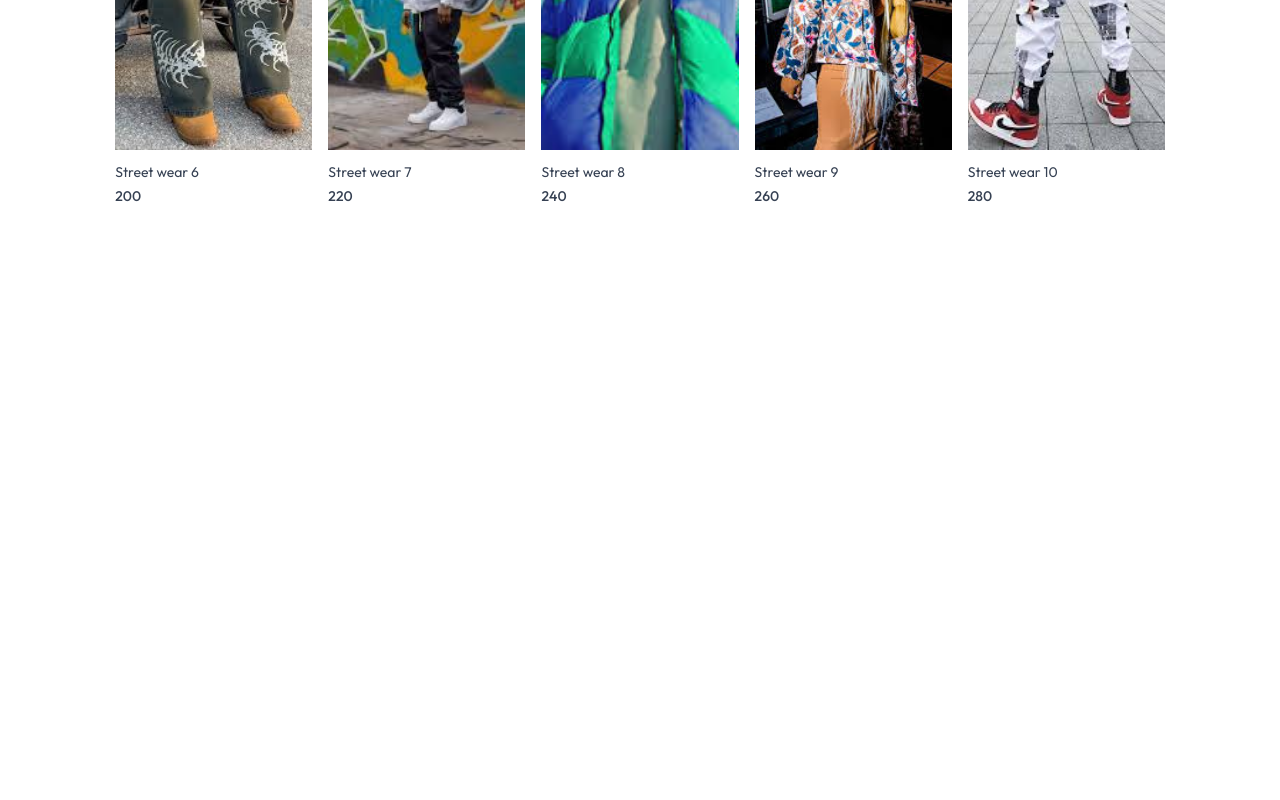
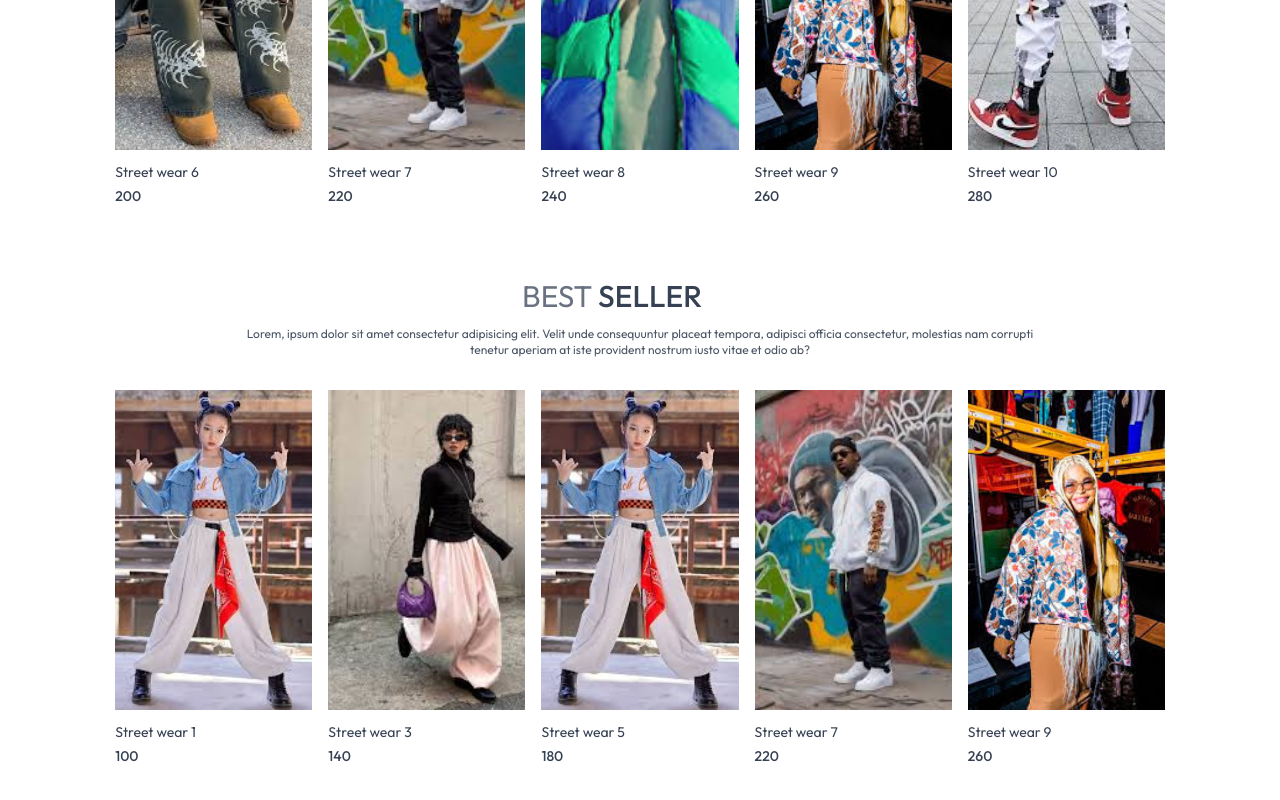
Before and after one commit to Sainrai0suiiiii/Ecommerce, a React (Vite) app in the folder frontend/: page / in a window 1280 px wide. Shown: the part 1446-2246 px from the top of the page. Before the commit the page ends 1692 px from the top, so only its background shows below. Built offline with nearby package versions, Linux system fonts and the light colour scheme.

Commit message:
adding best seller component in home page

```diff
--- /dev/null
+++ b/frontend/src/components/BestSeller.jsx
@@ -0,0 +1,39 @@
+import { useContext, useEffect, useState } from 'react'
+import { ShopContext } from '../context/ShopContext'
+import ProductItem from './ProductItem'
+import Title from './Title'
+
+const BestSeller = () => {
+  const { products } = useContext(ShopContext)
+  const [bestSeller, setBestSeller] = useState([])
+
+  useEffect(() => {
+    const bestProduct = products.filter((item) => item.bestseller)
+    setBestSeller(bestProduct.slice(0, 5))
+  }, [products])
+
+  return (
+    <div className='my-10'>
+      <div className='text-center text-3xl py-8'>
+        <Title text1={'BEST'} text2={'SELLER'} />
+        <p className=' w-3/4 m-auto text-xs sm:text-md:text-base text-gray-600'>
+          Lorem, ipsum dolor sit amet consectetur adipisicing elit. Velit unde consequuntur placeat tempora, adipisci officia consectetur, molestias nam corrupti tenetur aperiam at iste provident nostrum iusto vitae et odio ab?
+        </p>
+      </div>
+
+      <div className='grid grid-cols-2 sm:grid-cols-3 md:grid-cols-4 lg:grid-cols-5 gap-4 gap-y-6'>
+        {bestSeller.map((item, index) => (
+          <ProductItem
+            key={item._id ?? index}
+            id={item._id}
+            name={item.name}
+            image={item.image}
+            price={item.price}
+          />
+        ))}
+      </div>
+    </div>
+  )
+}
+
+export default BestSeller
--- a/frontend/src/pages/Home.jsx
+++ b/frontend/src/pages/Home.jsx
@@ -1,13 +1,16 @@
 import React from 'react'
 import Hero from '../components/Hero'
 import LatestCollection from '../components/LatestCollection'
-const home = () => {
+import BestSeller from '../components/BestSeller'
+
+const Home = () => {
   return (
     <div>
-      <Hero/>
-      <LatestCollection/>
+      <Hero />
+      <LatestCollection />
+      <BestSeller />
     </div>
   )
 }
 
-export default home
+export default Home
```
